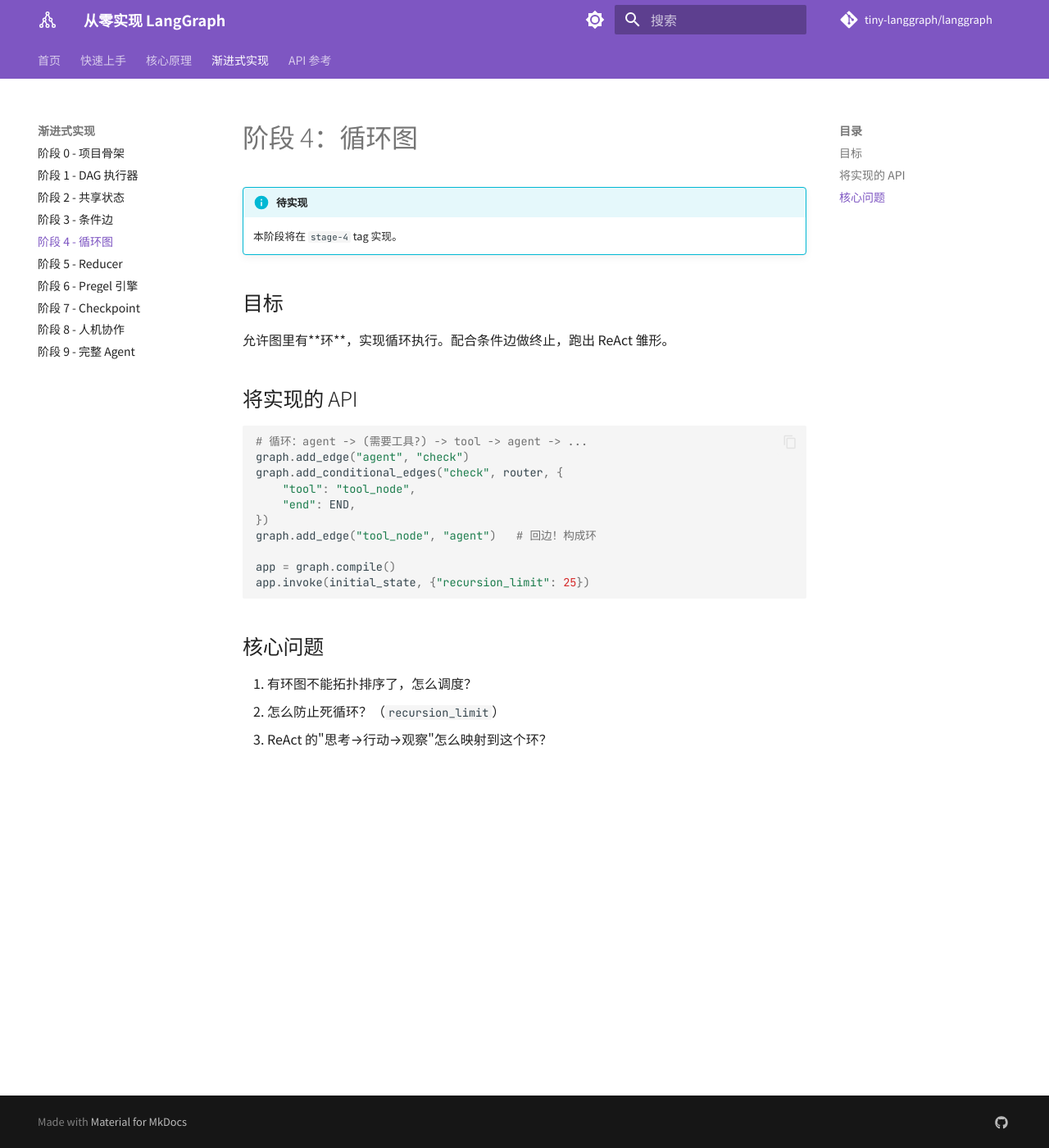
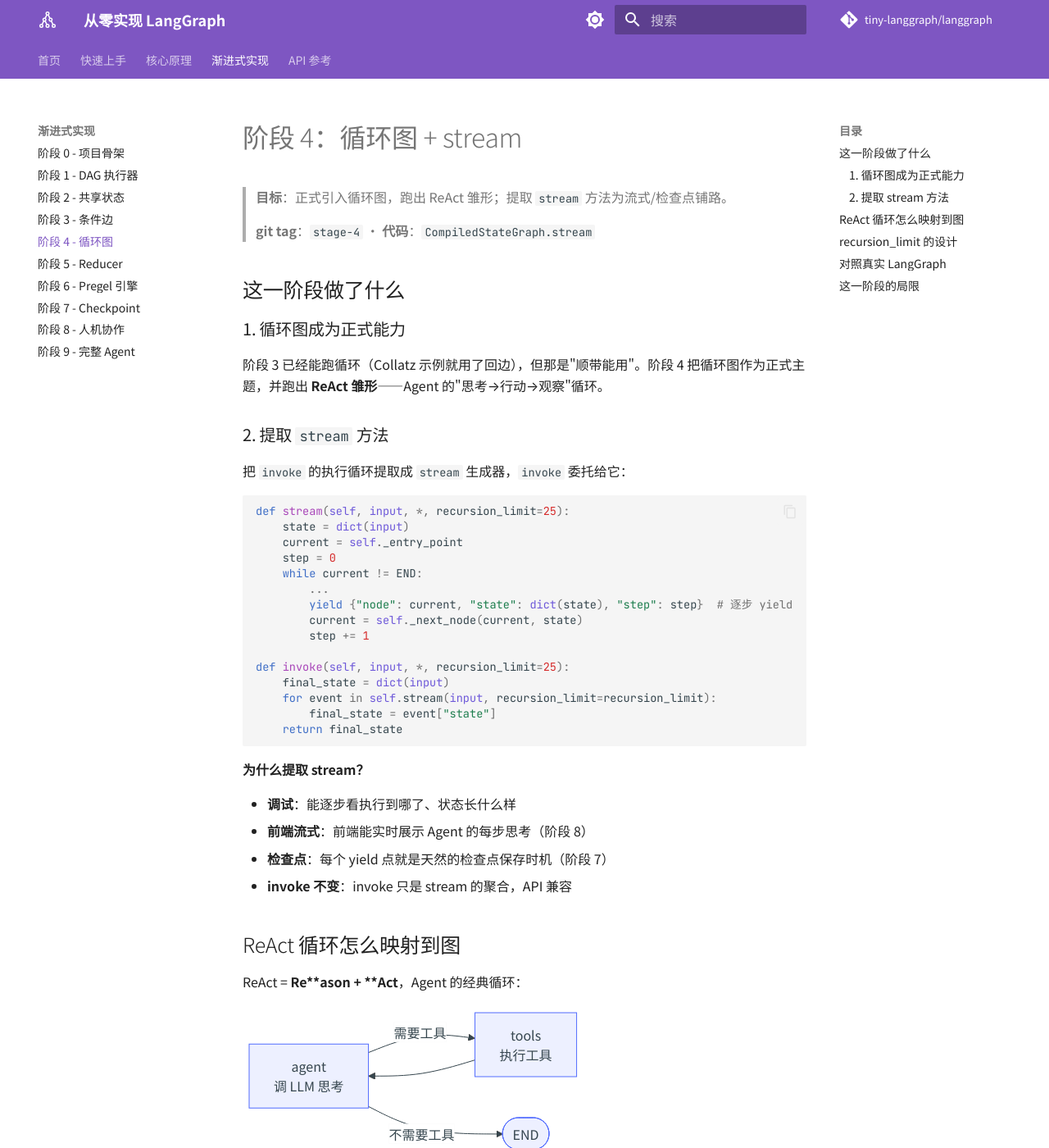
Before and after one commit to wanglh39/langgraph, an MkDocs documentation site: the page built from docs/stages/stage_4_cycle.md, in a window 1280 px wide and 1400 px high. Shown: the whole window at 82% size. Built offline with MkDocs 1.6.1 and Material for MkDocs 9.7.7, drawn with Linux system fonts in a browser that asks for light colours; comment, search, counter and statistics services are not loaded; some of the changed text lies outside the part shown.

Commit message:
stage-4: cycle graph + stream method + ReAct mock example

````diff
--- a/docs/stages/stage_4_cycle.md
+++ b/docs/stages/stage_4_cycle.md
@@ -1,29 +1,112 @@
-# 阶段 4：循环图
+# 阶段 4：循环图 + stream
 
-!!! info "待实现"
-    本阶段将在 `stage-4` tag 实现。
+> **目标**：正式引入循环图，跑出 ReAct 雏形；提取 `stream` 方法为流式/检查点铺路。
+>
+> **git tag**：`stage-4` · **代码**：`CompiledStateGraph.stream`
 
-## 目标
+## 这一阶段做了什么
 
-允许图里有**环**，实现循环执行。配合条件边做终止，跑出 ReAct 雏形。
+### 1. 循环图成为正式能力
 
-## 将实现的 API
+阶段 3 已经能跑循环（Collatz 示例就用了回边），但那是"顺带能用"。阶段 4 把循环图作为正式主题，并跑出 **ReAct 雏形**——Agent 的"思考→行动→观察"循环。
+
+### 2. 提取 `stream` 方法
+
+把 `invoke` 的执行循环提取成 `stream` 生成器，`invoke` 委托给它：
 
 ```python
-# 循环：agent -> (需要工具?) -> tool -> agent -> ...
-graph.add_edge("agent", "check")
-graph.add_conditional_edges("check", router, {
-    "tool": "tool_node",
-    "end": END,
-})
-graph.add_edge("tool_node", "agent")   # 回边！构成环
+def stream(self, input, *, recursion_limit=25):
+    state = dict(input)
+    current = self._entry_point
+    step = 0
+    while current != END:
+        ...
+        yield {"node": current, "state": dict(state), "step": step}  # 逐步 yield
+        current = self._next_node(current, state)
+        step += 1
 
-app = graph.compile()
-app.invoke(initial_state, {"recursion_limit": 25})
+def invoke(self, input, *, recursion_limit=25):
+    final_state = dict(input)
+    for event in self.stream(input, recursion_limit=recursion_limit):
+        final_state = event["state"]
+    return final_state
 ```
 
-## 核心问题
+**为什么提取 stream？**
 
-1. 有环图不能拓扑排序了，怎么调度？
-2. 怎么防止死循环？（`recursion_limit`）
-3. ReAct 的"思考→行动→观察"怎么映射到这个环？
+- **调试**：能逐步看执行到哪了、状态长什么样
+- **前端流式**：前端能实时展示 Agent 的每步思考（阶段 8）
+- **检查点**：每个 yield 点就是天然的检查点保存时机（阶段 7）
+- **invoke 不变**：invoke 只是 stream 的聚合，API 兼容
+
+## ReAct 循环怎么映射到图
+
+ReAct = **Re**ason + **Act**，Agent 的经典循环：
+
+```mermaid
+graph LR
+    A[agent<br/>调 LLM 思考] -->|需要工具| T[tools<br/>执行工具]
+    T --> A
+    A -->|不需要工具| E([END])
+```
+
+| ReAct 概念 | 图里的表达 |
+|-----------|-----------|
+| 思考（Reason） | `agent` 节点：调 LLM 决定下一步 |
+| 行动（Act） | `tools` 节点：执行工具 |
+| 观察（Observe） | `tools` 的输出写回 state，`agent` 下一轮能读到 |
+| 继续循环 | 回边 `tools -> agent` |
+| 终止 | 条件边 `agent -> END`（LLM 说不需要工具了） |
+
+示例（mock LLM）：
+
+```python
+def agent_node(state):
+    if state["tool_calls"] < 2:
+        msg = "AI: 我需要查一下资料"
+    else:
+        msg = "AI: 最终答案是 42"
+    return {"messages": state["messages"] + [msg]}
+
+def should_continue(state):
+    return "tools" if "需要查" in state["messages"][-1] else "end"
+
+graph.add_edge(START, "agent")
+graph.add_conditional_edges("agent", should_continue, {"tools": "tools", "end": END})
+graph.add_edge("tools", "agent")  # ← 回边，构成循环
+```
+
+运行 `python -m examples.stage_4_cycle.run` 能看到 stream 逐步输出每轮思考-行动-观察。
+
+## recursion_limit 的设计
+
+循环图的核心风险是**死循环**。`recursion_limit` 是安全阀：
+
+```python
+app.invoke(initial, recursion_limit=25)  # 默认 25 步
+```
+
+为什么默认 25？真实 LangGraph 也是 25。这是经验值：大多数 Agent 任务在 25 步内完成；超过通常意味着 LLM 陷入循环（反复调同一个工具不收敛）。
+
+**注意**：`recursion_limit` 计的是**节点执行次数**，不是"轮数"。一轮 ReAct = agent + tools = 2 次节点执行，所以 `recursion_limit=25` 大约能跑 12 轮 ReAct。
+
+## 对照真实 LangGraph
+
+| 真实 LangGraph | 我们的阶段 4 | 说明 |
+|----------------|-------------|------|
+| `graph.stream()` | 同 | API 一致 |
+| `graph.invoke()` | 同 | |
+| `recursion_limit=25` | 同 | |
+| 事件含 `node` / `state` | 同 | 我们用 dict，真实版用更复杂的 StreamMode |
+| 真实版支持多种 stream mode（values/updates/debug） | ❌ 阶段 8 | |
+
+## 这一阶段的局限
+
+| 局限 | 谁来解决 |
+|------|----------|
+| 消息列表 `messages` 每次要手动 `state["messages"] + [new]`，覆盖合并没法直接追加 | 阶段 5 Reducer |
+| 没有检查点，挂了不能续跑 | 阶段 7 Checkpoint |
+
+---
+
+👉 下一阶段：[阶段 5 - Reducer](stage_5_reducer.md)——让 `messages` 字段能自动追加，不用每次手动拼。
--- a/src/tiny_langgraph/__init__.py
+++ b/src/tiny_langgraph/__init__.py
@@ -1,6 +1,6 @@
 """tiny_langgraph - 从零渐进式实现 LangGraph。
 
-当前阶段：3（条件边与路由）
+当前阶段：4（循环图 + stream + ReAct 雏形）
 """
 
 from tiny_langgraph.graph import (
@@ -12,7 +12,7 @@ from tiny_langgraph.graph import (
     StateGraph,
 )
 
-__version__ = "0.3.0"
+__version__ = "0.4.0"
 __all__ = [
     "START",
     "END",
````
Also changed, not shown: 4 other files.
